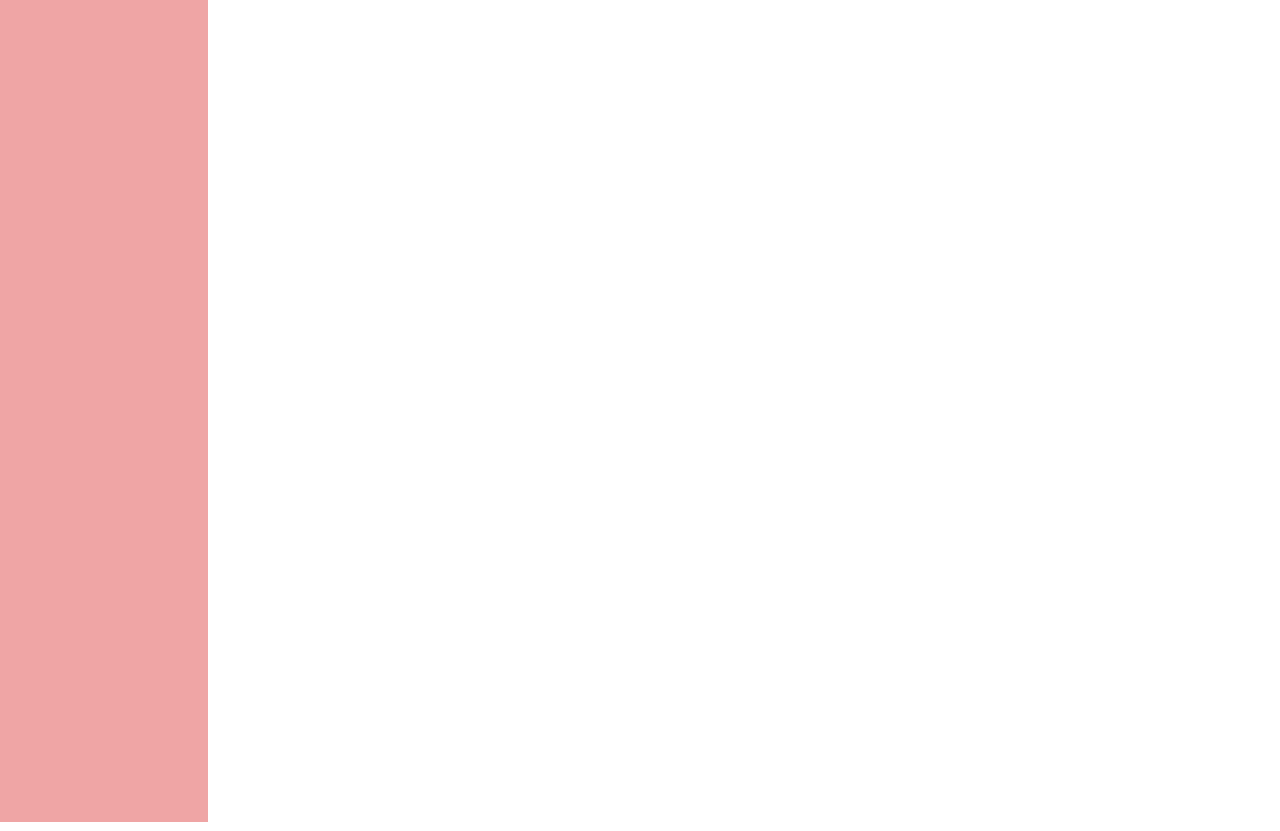
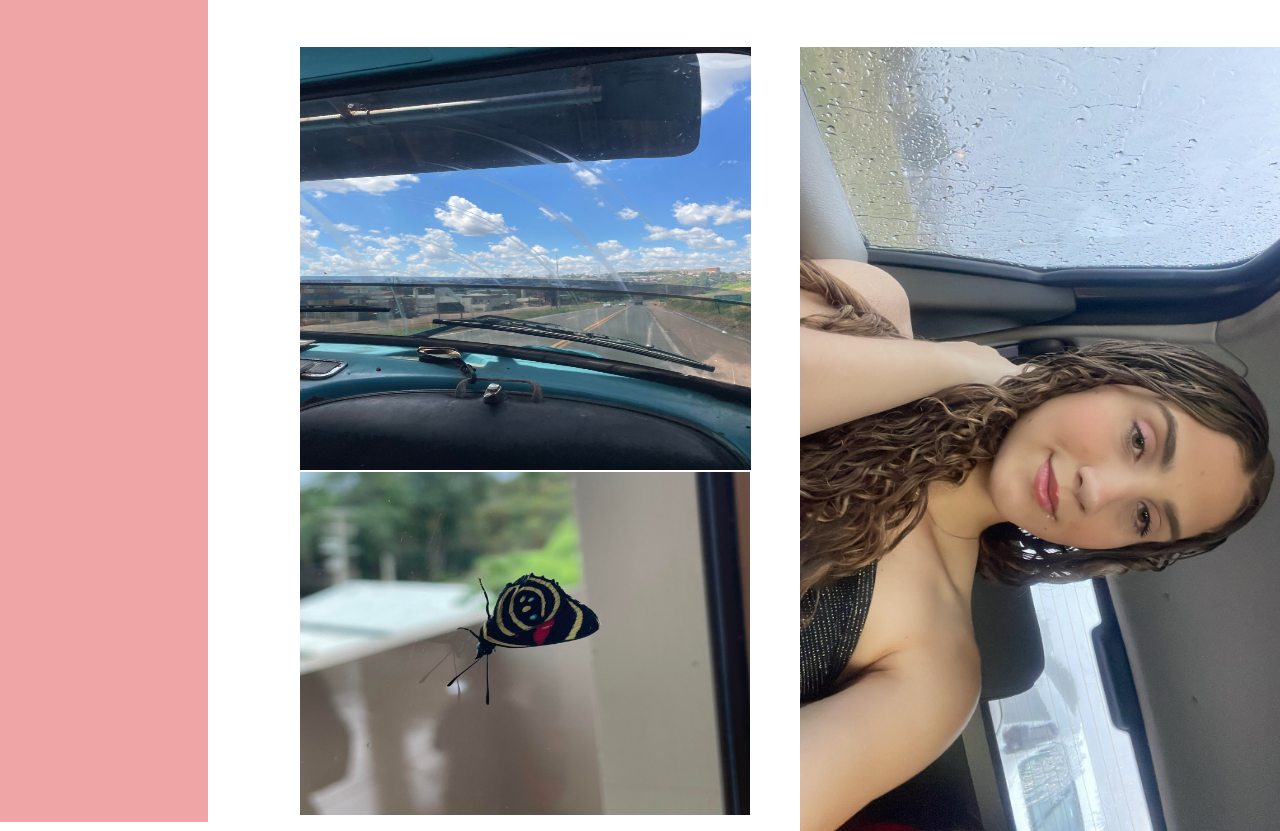
Before and after one commit to AnaDalMoro/Estudante, a plain HTML site: page insta.html in a window 1280 px wide. Shown: the part 178-1009 px from the top of the page. Drawn offline with Linux system fonts and the light colour scheme.

Commit message:
Add files via upload

```diff
--- a/insta.css
+++ b/insta.css
@@ -20,3 +20,24 @@ top: 0px;
 
 background: #EFA5A5;
 }
+.caminhao{
+position: absolute;
+	height: 423px;
+	width: 451px;
+	left: 300px;
+	top: 225px;
+}
+.eu{
+	position: absolute;
+	height: 784px;
+	width: 482px;
+	left: 800px;
+	top: 225px;
+}
+.borboleta{
+	position: absolute;
+	height:343px;
+	width:450px;
+	left: 300px;
+	top: 650px;
+}
--- a/insta.html
+++ b/insta.html
@@ -9,6 +9,8 @@
     <header class="borda">
     <h1 class="titulo">Galeria de fotos</h1>
     </header>
-
+<img src="imagem1.png" class="caminhao">
+<img src="imagem2.png" class="eu">
+<img src="imagem3.png" class="borboleta">
   </body>
 </html>
```
Also changed, not shown: imagem1.png (added), imagem2.png (added), imagem3.png (added).
